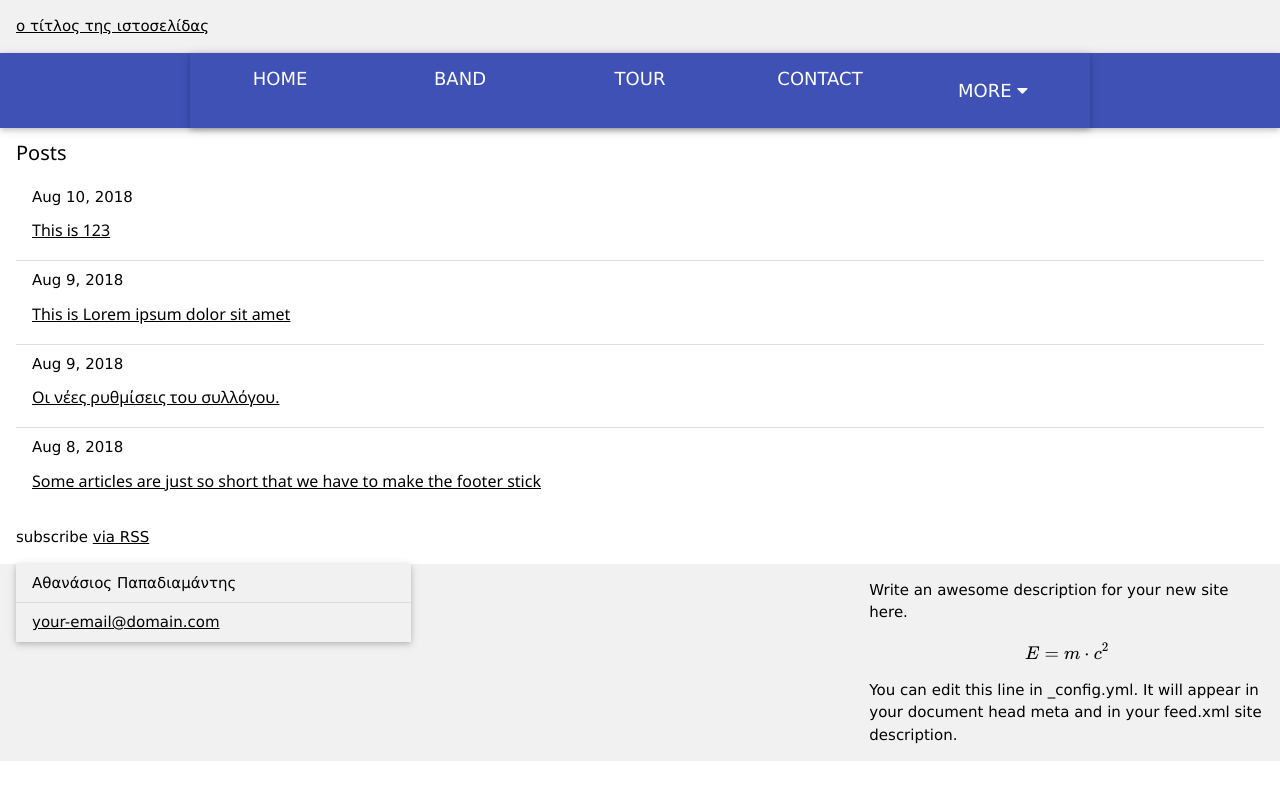
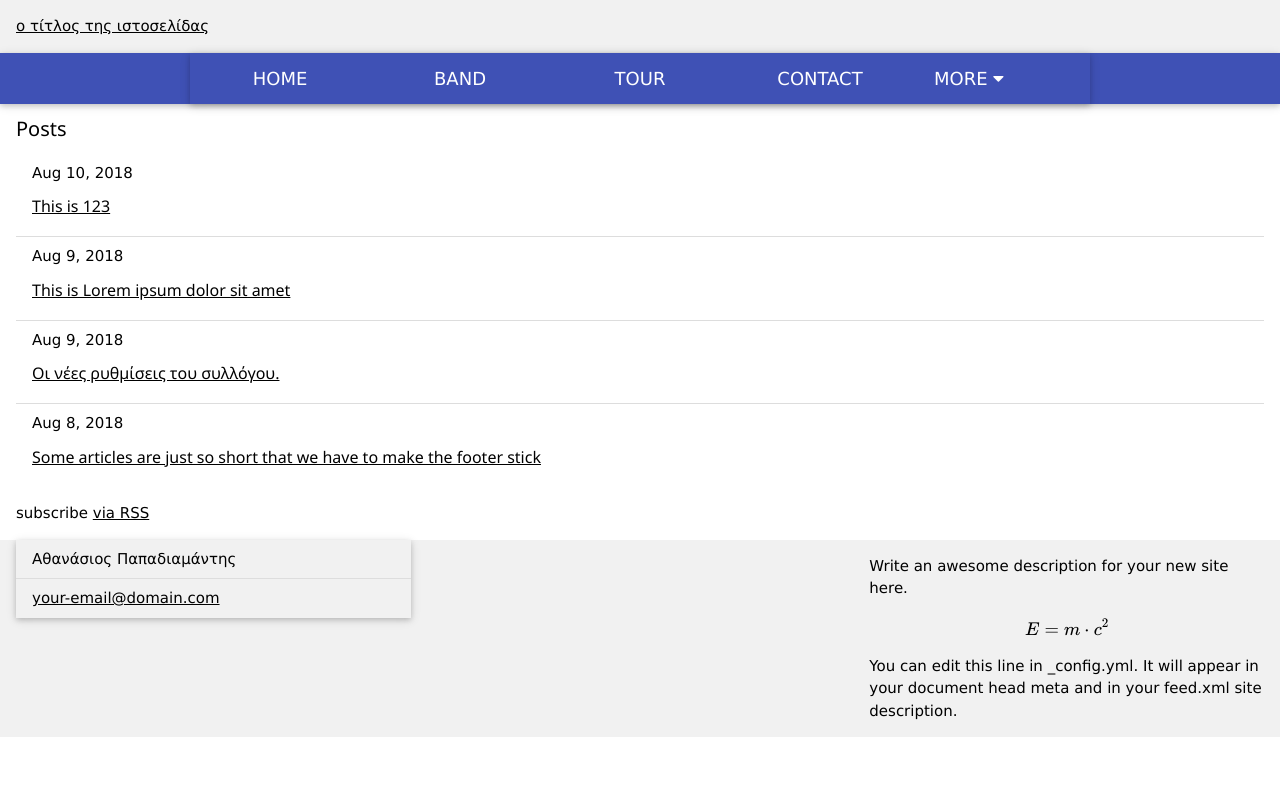
Before and after one commit to mrubyz/test, a Jekyll site: the page built from index.md, in a window 1280 px wide. Shown: the top 800 px of the page. Built offline with Jekyll 4.4.1, drawn with Linux system fonts in a browser that asks for light colours; formulas are drawn with MathJax 3.

Commit message:
Update nav.html

```diff
--- a/_includes/nav.html
+++ b/_includes/nav.html
@@ -5,7 +5,7 @@
     <a href="#band" style="width:20%" class="w3-bar-item w3-button w3-padding-large w3-hide-small">BAND</a>
     <a href="#tour" style="width:20%"  class="w3-bar-item w3-button w3-padding-large w3-hide-small">TOUR</a>
     <a href="#contact" style="width:20%" class="w3-bar-item w3-button w3-padding-large w3-hide-small">CONTACT</a>
-    <div style="width:20%" class="w3-dropdown-hover w3-padding-large w3-hide-small">
+    <div style="width:20%" class="w3-dropdown-hover w3-hide-small">
       <button class="w3-padding-large w3-button" title="More">MORE <i class="fa fa-caret-down"></i></button>
       <div class="w3-dropdown-content w3-bar-block w3-card-4">
         <a href="#" class="w3-bar-item w3-button">Merchandise</a>
```
